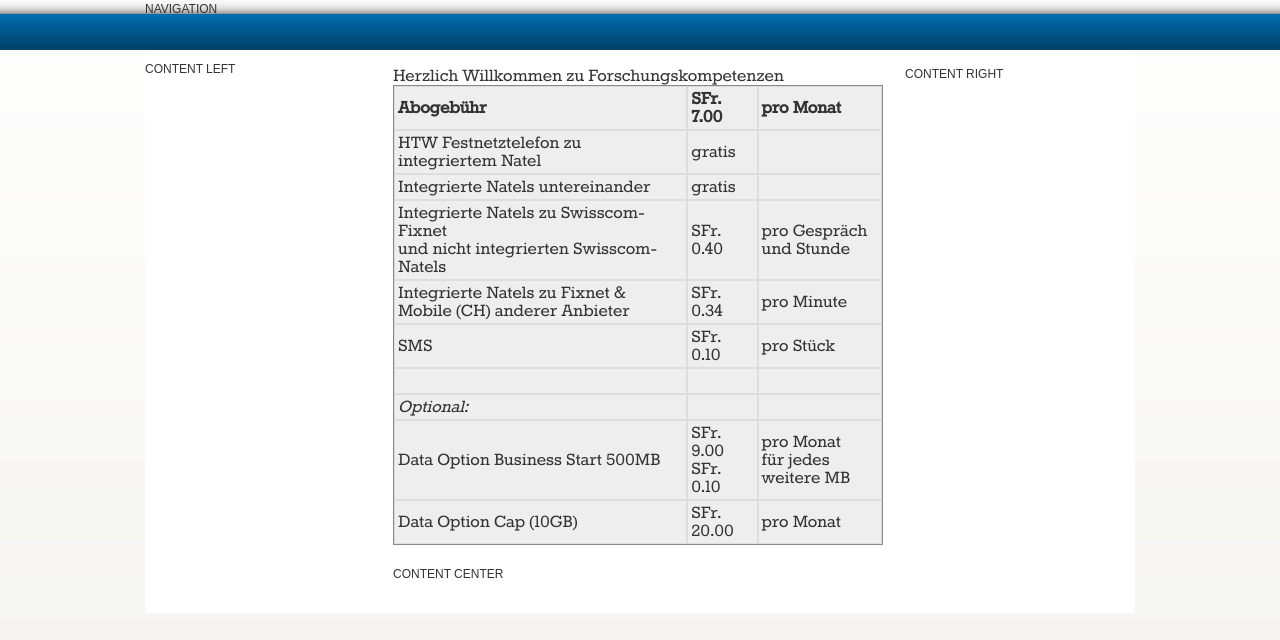
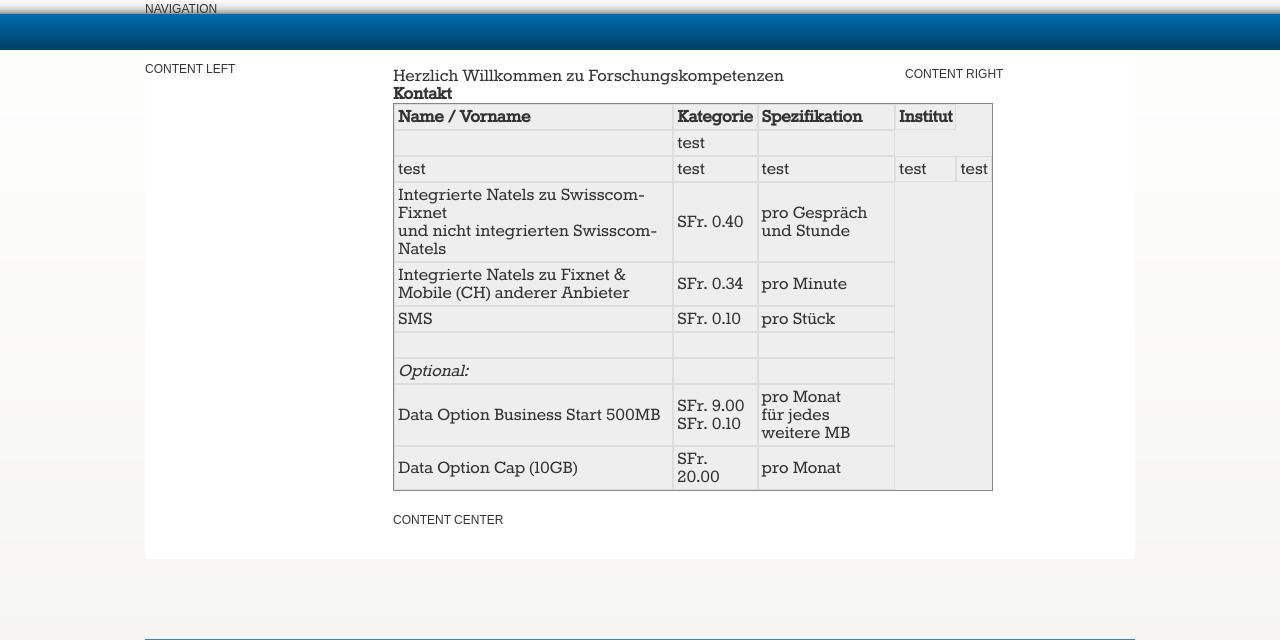
Before and after one commit to Icepick/php_fachkompetenzen, a PHP site: page / in a window 1280 px wide. Shown: the part 100-740 px from the top of the page. Run offline with PHP 8.4, Linux system fonts and the light colour scheme.

Commit message:
HTML angepasst

```diff
--- a/index.php
+++ b/index.php
@@ -41,7 +41,21 @@
 				<div id="content_center_top">
 					<h1>Herzlich Willkommen zu Forschungskompetenzen</h>
 
-                    <table width="490" class="contenttable"><tbody><tr><td rowspan="1"><strong>Abogebühr</strong></td><td rowspan="1"><strong>SFr. 7.00</strong></td><td rowspan="1"><strong>pro Monat</strong></td></tr><tr><td rowspan="1">HTW Festnetztelefon zu integriertem Natel</td><td rowspan="1">gratis&nbsp; </td><td></td></tr><tr><td rowspan="1">Integrierte Natels untereinander</td><td rowspan="1">gratis</td><td rowspan="1"></td></tr><tr><td rowspan="1"><p class="bodytext">Integrierte Natels zu Swisscom-Fixnet </p><p>und nicht integrierten Swisscom-Natels</p></td><td rowspan="1">SFr. 0.40</td><td><p class="bodytext"> pro Gespräch</p><p> und Stunde</p></td></tr><tr><td rowspan="1">Integrierte Natels zu Fixnet &amp; Mobile (CH) anderer Anbieter</td><td rowspan="1">SFr. 0.34</td><td>pro Minute</td></tr><tr><td rowspan="1">SMS</td><td rowspan="1">SFr. 0.10 </td><td>pro Stück</td></tr><tr><td rowspan="1">&nbsp;</td><td rowspan="1"></td><td rowspan="1"></td></tr><tr><td rowspan="1"><em>Optional:</em></td><td rowspan="1"></td><td rowspan="1"></td></tr><tr><td rowspan="1">Data Option Business Start 500MB</td><td rowspan="1"><p class="bodytext">SFr. 9.00</p><p>SFr. 0.10</p></td><td rowspan="1"><p class="bodytext">pro Monat</p><p>für jedes weitere MB</p></td></tr><tr><td rowspan="1">Data Option Cap (10GB)<em> <br></em></td><td rowspan="1">SFr. 20.00</td><td rowspan="1"><p class="bodytext">pro Monat</p></td></tr></tbody></table>
+                    <table width="600" class="contenttable"><tbody><tr>
+                          <td rowspan="1"><strong>Name / Vorname</strong></td><br>
+						  <td rowspan="1"><strong>Kategorie</strong></td>						  <td rowspan="1"><strong>Spezifikation</strong></td>
+                          <td rowspan="1"><strong>Institut</strong></td
+                          <td rowspan="1"><strong>Kontakt</strong></td
+
+                          </tr>
+                          <tr><td rowspan="1"></td>
+                          <td rowspan="1">test</td><td></td></tr><tr>
+                          <td rowspan="1">test</td>
+                          <td rowspan="1">test</td>
+                          <td rowspan="1">test</td>
+                          <td rowspan="1">test</td>
+                          <td rowspan="1">test</td></tr><tr>
+                          <td rowspan="1"><p class="bodytext">Integrierte Natels zu Swisscom-Fixnet </p><p>und nicht integrierten Swisscom-Natels</p></td><td rowspan="1">SFr. 0.40</td><td><p class="bodytext"> pro Gespräch</p><p> und Stunde</p></td></tr><tr><td rowspan="1">Integrierte Natels zu Fixnet &amp; Mobile (CH) anderer Anbieter</td><td rowspan="1">SFr. 0.34</td><td>pro Minute</td></tr><tr><td rowspan="1">SMS</td><td rowspan="1">SFr. 0.10 </td><td>pro Stück</td></tr><tr><td rowspan="1">&nbsp;</td><td rowspan="1"></td><td rowspan="1"></td></tr><tr><td rowspan="1"><em>Optional:</em></td><td rowspan="1"></td><td rowspan="1"></td></tr><tr><td rowspan="1">Data Option Business Start 500MB</td><td rowspan="1"><p class="bodytext">SFr. 9.00</p><p>SFr. 0.10</p></td><td rowspan="1"><p class="bodytext">pro Monat</p><p>für jedes weitere MB</p></td></tr><tr><td rowspan="1">Data Option Cap (10GB)<em> <br></em></td><td rowspan="1">SFr. 20.00</td><td rowspan="1"><p class="bodytext">pro Monat</p></td></tr></tbody></table>
 
 
 
```
